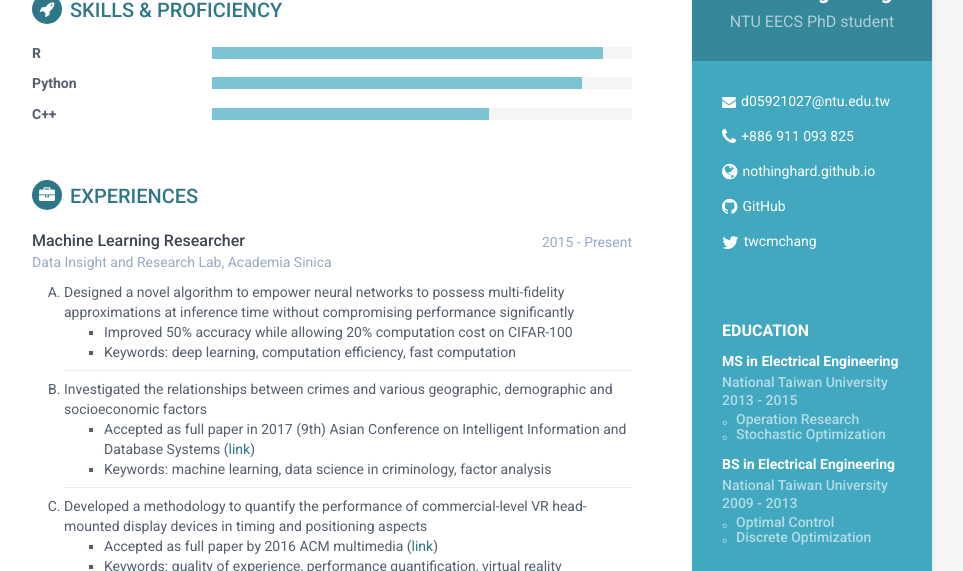
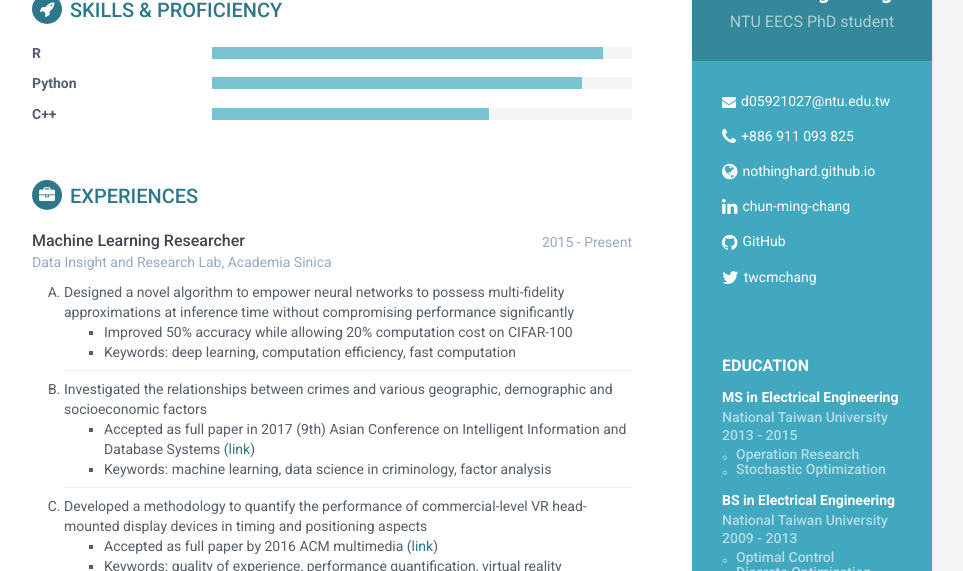
Before and after one commit to NothingHard/online-cv, a Jekyll site: the page built from index.html, in a window 1280 px wide, cut to the strip 194-765 px from the top of the page. Shown: the whole strip, without its empty margins (188-1151 px from the left). Built offline with Jekyll 4.4.1, drawn with Linux system fonts in a browser that asks for light colours.

Commit message:
add LinkedIn account

```diff
--- a/_config.yml
+++ b/_config.yml
@@ -32,7 +32,7 @@ in <a href="http://foundation.datasci.tw/">Data Science Conference in Taiwan</a>
 email: d05921027@ntu.edu.tw
 phone: +886 911 093 825
 website: nothinghard.github.io #do not add http://
-linkedin:
+linkedin: chun-ming-chang
 github: nothinghard
 twitter: 'twcmchang'
 #Update all the sections by editing the files inside _data folder.
```
Also changed, not shown: 1 other file.
